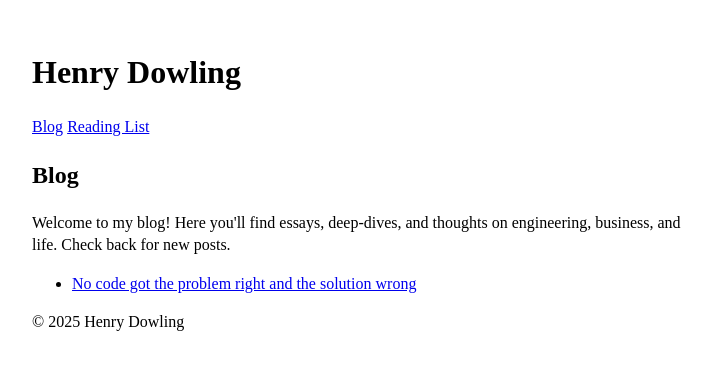
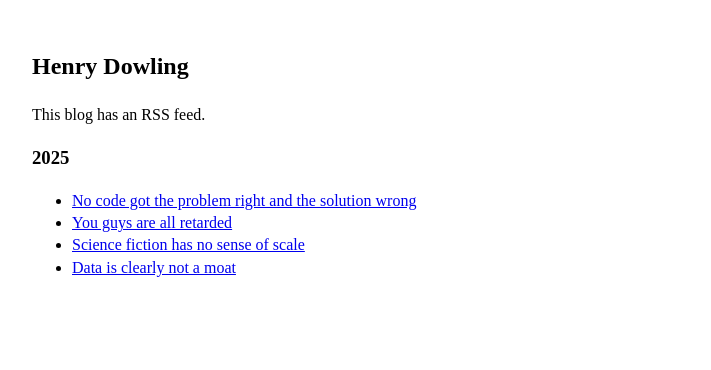
Before and after one commit to henry-dowling/henry.site, a plain HTML site: page blog.html in a window 1280 px wide. Shown: the whole page, without its empty margins (283-994 px from the left). Drawn offline with Linux system fonts and the light colour scheme.

Commit message:
blog homepage

```diff
--- a/blog.html
+++ b/blog.html
@@ -20,22 +20,18 @@
 </head>
 <body>
   <header>
-    <h1>Henry Dowling</h1>
-    <nav>
-      <a href="/blog.html">Blog</a>
-      <a href="/reading-list.html">Reading List</a>
-    </nav>
+    <h2><a href="index.html" style="color: inherit; text-decoration: none;">Henry Dowling</a></h2>
   </header>
   <main>
-    <h2>Blog</h2>
-    <p>Welcome to my blog! Here you'll find essays, deep-dives, and thoughts on engineering, business, and life. Check back for new posts.</p>
+    <p>This blog has an RSS feed.</p>
+    <h3>2025</h3>
     <ul>
-      <li><a href="/blog/no.html">No code got the problem right and the solution wrong</a></li>
+      <li><a href="no.html">No code got the problem right and the solution wrong</a></li>
+      <li><a href="/blog/test.html">You guys are all retarded</a></li>
+      <li><a href="/blog/test2.html">Science fiction has no sense of scale</a></li>
+      <li><a href="/blog/test2.html">Data is clearly not a moat</a></li>
       <!-- More blog post titles will go here -->
     </ul>
   </main>
-  <footer>
-    © <script>document.write(new Date().getFullYear());</script> Henry Dowling
-  </footer>
 </body>
 </html>
```
Also changed, not shown: index.html (+1 -1 lines), no.html (renamed from blog/no.html, +4 -10 lines).
